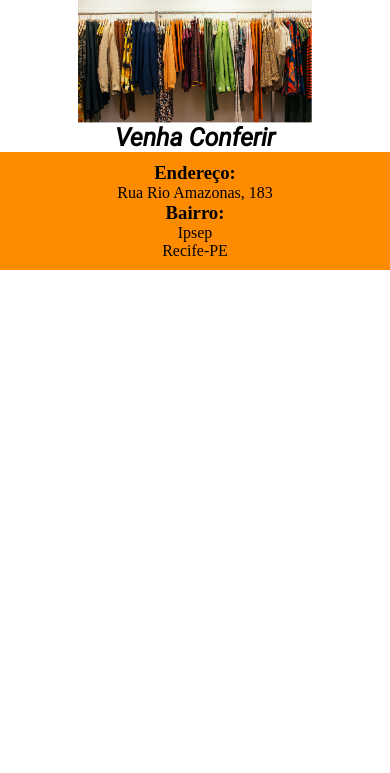
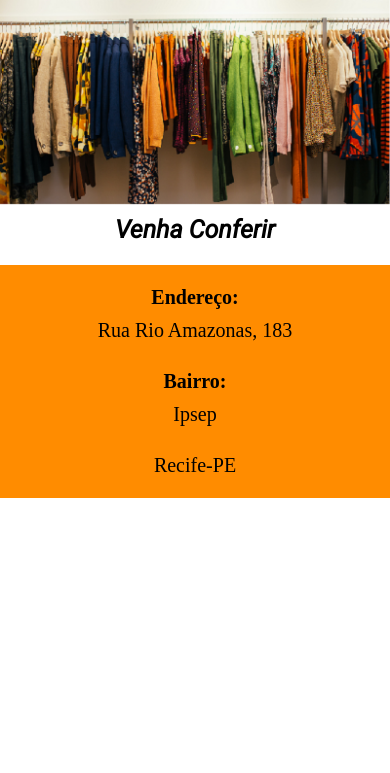
Before and after one commit to marcosoliveira253/moda-jovem, a plain HTML site: page index.html in a window 390 px wide. Shown: the part 71-844 px from the top of the page. Drawn offline with Linux system fonts and the light colour scheme; a web font is replaced by a local one.

Commit message:
Atualização

```diff
--- a/app.css
+++ b/app.css
@@ -13,10 +13,22 @@ header{
     width: 100%;
     height: 70px;
     background-color: #ff8c00;
-    padding: 20px;
     display: flex;
     align-items: center;
-    justify-content: space-between;
+    justify-content: space-around;
+}
+
+.meio {
+    width: 100%;
+    height: 50px;
+}
+
+.meio h1{
+    display: flex;
+    flex-direction: column;
+    align-items: center;
+    justify-content: center;
+    margin-top: 10px;
 }
 
 .logo{
@@ -40,8 +52,7 @@ h2{
 }
 
 .container .imagem {
-    width: 60%;
-    margin: auto;
+    width: 100%;
     display: block;
 
 }
@@ -56,13 +67,51 @@ h1{
 }
 
 footer{
-
-    background-color: #ff8c00;
+    display: flex;
+    height: 95px;
+    background-color: #ff8c00;;
 }
 
 .endereco{
     display: flex;
-    padding: 10px;
-    flex-direction: column;
-    align-items: center;
+    padding: 1rem;
+    align-items:center;
+    justify-content:left;
 }
+
+@media (max-width:1440px){
+    .endereco {
+        margin: auto;
+    }
+    .endereco h3 {
+        padding: 5px;
+        font-size: 25px;
+    }
+    .endereco p {
+        padding: 5px;
+        font-size: 25px;
+    }
+}
+
+@media (max-width: 600px) {
+    .container .imagem {
+    height: 50%;
+    }
+    footer{
+        height: auto;
+    }
+
+    .endereco {
+        display: flex;
+        flex-direction: column;
+        align-items: center;
+        justify-content: center;
+        margin: auto;
+    }
+    .endereco h3 {
+        font-size: 20px;
+    }
+    .endereco p{
+        font-size: 20px;
+    }
+}
--- a/index.html
+++ b/index.html
@@ -18,18 +18,21 @@
         </div>
     </header>
     <div class="container">
-        <img class="imagem" src="./img/roupas.png" alt="">
+        <img class="imagem" src="./img/roupas.png" alt="roupas" width="1200" height="400">
     </div>
-    <div>
+    <div class="meio">
         <h1>Venha Conferir</h1>
     </div>
 
     <footer>
         <div class="endereco">
             <h3>Endereço:</h3>
-            <p>Rua Rio Amazonas, 183</p>
-            <h3>Bairro:</h3>
+            <p>Rua Rio Amazonas, 183 </p>
+            <br>
+            <h3> Bairro:</h3>
+
             <p>Ipsep</p>
+            <br>
             <p>Recife-PE</p>
         </div>
     </footer>
```
